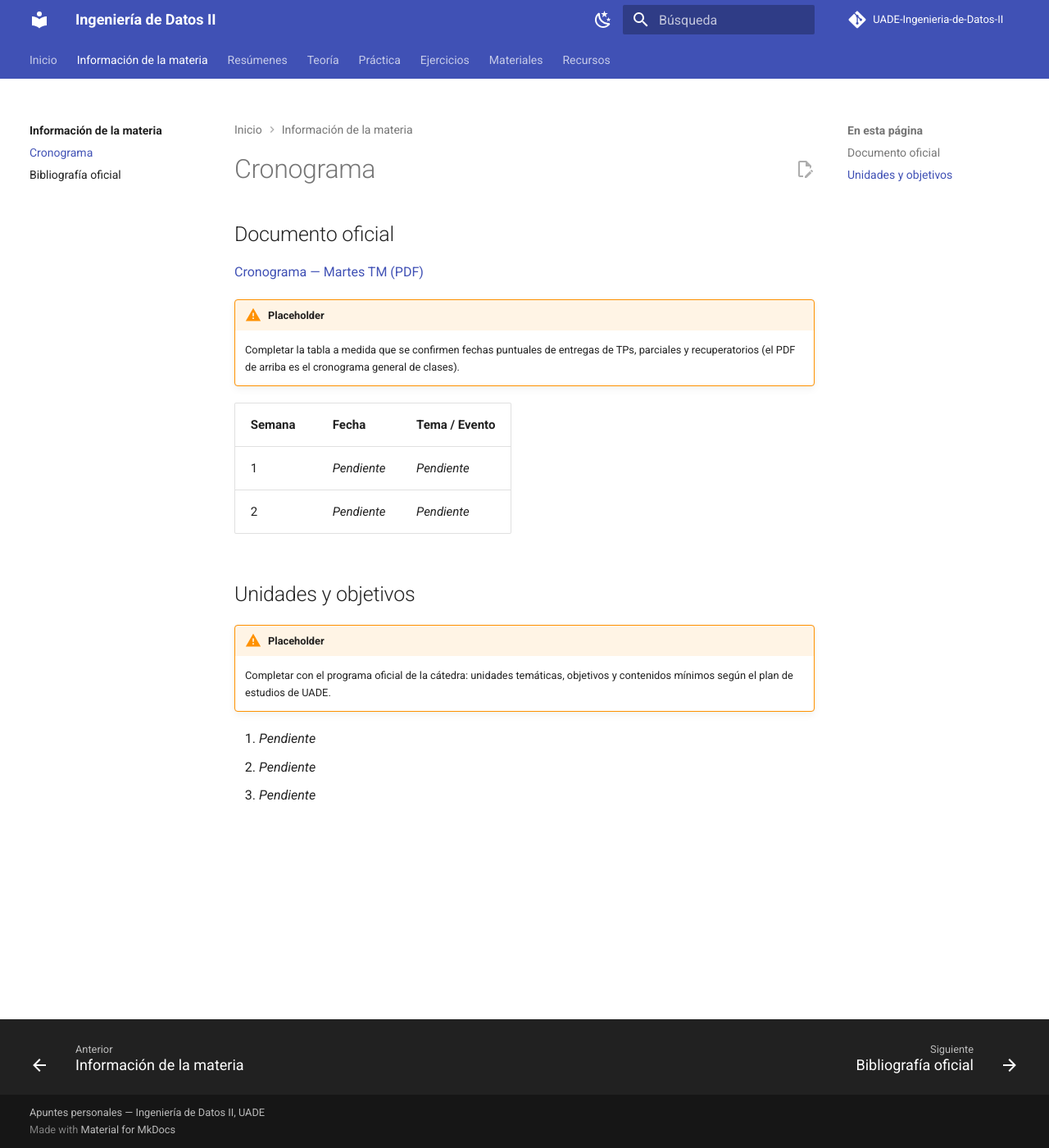
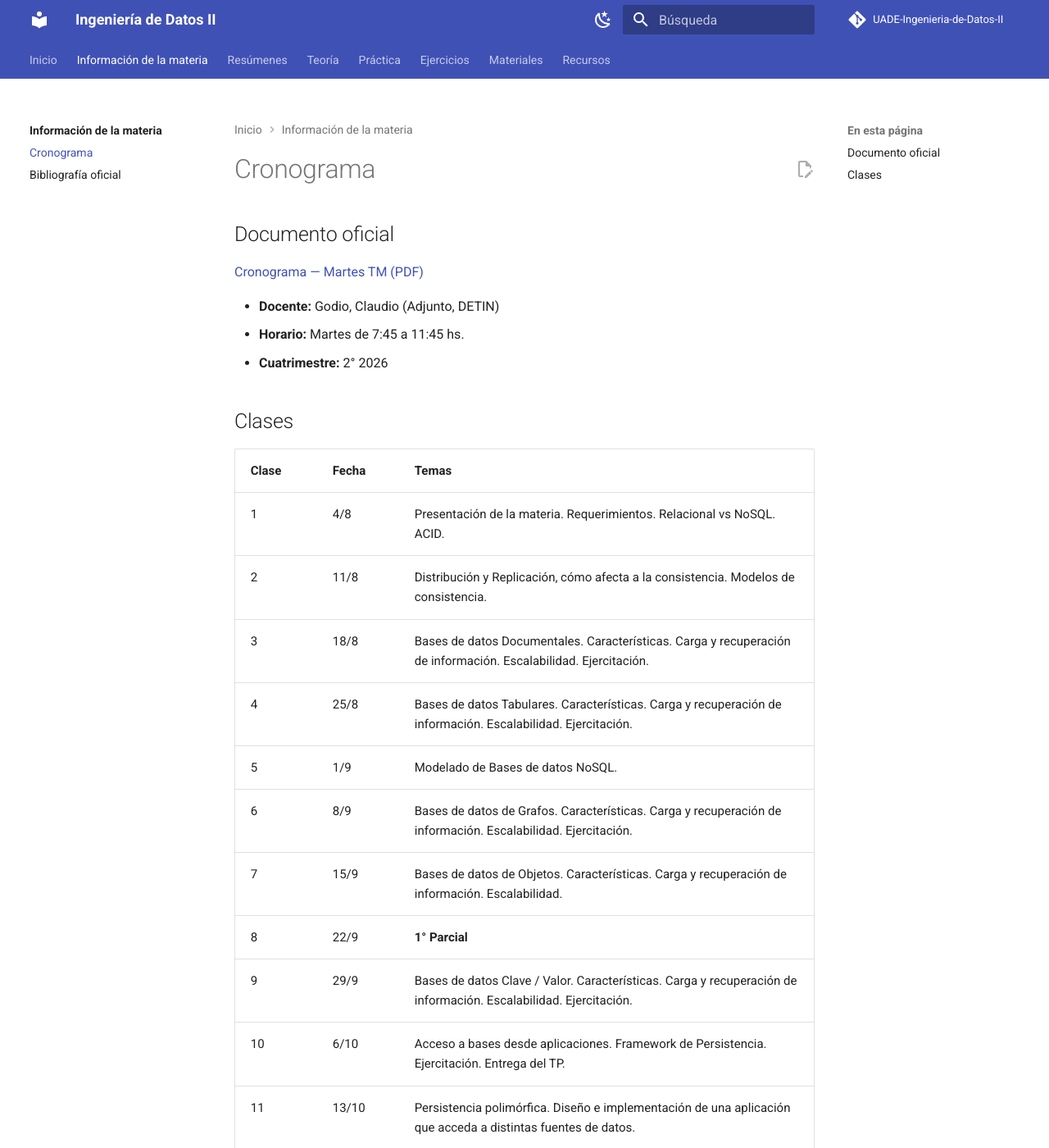
Before and after one commit to Federico-Castillo/UADE-Ingenieria-de-Datos-II, an MkDocs documentation site: the page built from docs/info-materia/cronograma.md, in a window 1280 px wide and 1400 px high. Shown: the whole window at 82% size. Built offline with MkDocs 1.6.1 and Material for MkDocs 9.7.7, drawn with Linux system fonts in a browser that asks for light colours; comment, search, counter and statistics services are not loaded; some of the changed text lies outside the part shown.

Commit message:
Completar el cronograma oficial con las 17 clases
Reemplaza la tabla de cronograma de relleno por la oficial completa:
docente, horario semanal y tema/fecha de cada clase hasta el parcial,
entregas de TP, presentaciones finales y exámenes regulares/recuperatorios.

```diff
--- a/docs/info-materia/cronograma.md
+++ b/docs/info-materia/cronograma.md
@@ -4,22 +4,29 @@
 
 [Cronograma — Martes TM (PDF)](archivos/cronograma-martes-tm.pdf){: target="_blank" }
 
-!!! warning "Placeholder"
-    Completar la tabla a medida que se confirmen fechas puntuales de
-    entregas de TPs, parciales y recuperatorios (el PDF de arriba es el
-    cronograma general de clases).
+- **Docente:** Godio, Claudio (Adjunto, DETIN)
+- **Horario:** Martes de 7:45 a 11:45 hs.
+- **Cuatrimestre:** 2° 2026
 
-| Semana | Fecha | Tema / Evento |
+## Clases
+
+| Clase | Fecha | Temas |
 |---|---|---|
-| 1 | _Pendiente_ | _Pendiente_ |
-| 2 | _Pendiente_ | _Pendiente_ |
-
-## Unidades y objetivos
-
-!!! warning "Placeholder"
-    Completar con el programa oficial de la cátedra: unidades temáticas,
-    objetivos y contenidos mínimos según el plan de estudios de UADE.
-
-1. _Pendiente_
-2. _Pendiente_
-3. _Pendiente_
+| 1 | 4/8 | Presentación de la materia. Requerimientos. Relacional vs NoSQL. ACID. |
+| 2 | 11/8 | Distribución y Replicación, cómo afecta a la consistencia. Modelos de consistencia. |
+| 3 | 18/8 | Bases de datos Documentales. Características. Carga y recuperación de información. Escalabilidad. Ejercitación. |
+| 4 | 25/8 | Bases de datos Tabulares. Características. Carga y recuperación de información. Escalabilidad. Ejercitación. |
+| 5 | 1/9 | Modelado de Bases de datos NoSQL. |
+| 6 | 8/9 | Bases de datos de Grafos. Características. Carga y recuperación de información. Escalabilidad. Ejercitación. |
+| 7 | 15/9 | Bases de datos de Objetos. Características. Carga y recuperación de información. Escalabilidad. |
+| 8 | 22/9 | **1° Parcial** |
+| 9 | 29/9 | Bases de datos Clave / Valor. Características. Carga y recuperación de información. Escalabilidad. Ejercitación. |
+| 10 | 6/10 | Acceso a bases desde aplicaciones. Framework de Persistencia. Ejercitación. Entrega del TP. |
+| 11 | 13/10 | Persistencia polimórfica. Diseño e implementación de una aplicación que acceda a distintas fuentes de datos. |
+| 12 | 20/10 | Consultas y desarrollo del TPO. |
+| 13 | 27/10 | Manejo de grandes volúmenes de datos. Hadoop. |
+| 14 | 3/11 | Entrega de los TP. Consultas. |
+| 15 | 10/11 | **Presentación del TP — Parte 1** |
+| 16 | 17/11 | **Presentación del TP — Parte 2** |
+| 17 | 24/11 | **Recuperatorio / Final adelantado** |
+| Final | 15/12 | **Final regular** |
```
Also changed, not shown: docs/info-materia/index.md (+4 -4 lines).
